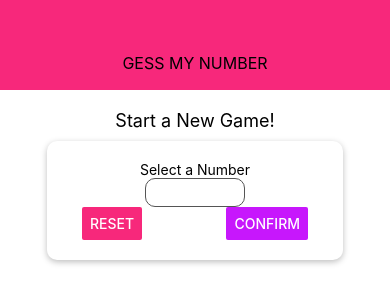
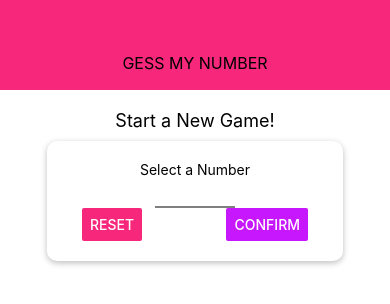
Before and after one commit to MostafaIn/Gess-Number-RN-Game, a React Native app: screen / in a window 390 px wide. Shown: the top 304 px of the page. Built offline with nearby package versions, Linux system fonts and the light colour scheme.

Commit message:
60. Cleaning user Input & controlling the soft keyboard

```diff
--- /dev/null
+++ b/components/Input.js
@@ -0,0 +1,16 @@
+import React from 'react'
+import { StyleSheet, TextInput } from 'react-native'
+
+const Input = (props) => {
+    return <TextInput {...props} style={{...styles.input, ...props.style}} />
+}
+
+export default Input
+
+const styles = StyleSheet.create({
+    input:{
+        height:30,
+        borderBottomColor:'gray',
+        borderBottomWidth:2
+    }
+})
--- a/screens/StartGame.js
+++ b/screens/StartGame.js
@@ -1,20 +1,28 @@
-import React from 'react'
-import { StyleSheet, Text, View, TextInput, Button } from 'react-native'
+import React,{ useState } from 'react'
+import { StyleSheet, Text, View, Button, TouchableWithoutFeedback, Keyboard } from 'react-native'
 
 import Card from '../components/Card';
+import Input from '../components/Input';
 
 import Colors from '../constants/colors';
 
 const StartGame = () => {
+    const [enteredValue, setEnteredValue] = useState('')
+
+    console.log(enteredValue)
     return (
+        <TouchableWithoutFeedback onPress={() => Keyboard.dismiss()}>
         <View style={styles.screen}>
             <Text style={styles.title}>Start a New Game!</Text>
             <Card style={styles.container}>
                 <Text>Select a Number</Text>
-                <TextInput
+                <Input
                     style={styles.input}
-                    type="number"
-
+                    blurOnSubmit
+                    keyboardType="number-pad"
+                    maxLength={2}
+                    value={enteredValue}
+                    onChangeText={value => setEnteredValue(value.replace(/[^0-9]/g, ''))}
                 />
                 <View style={styles.btns}>
                     <Button style={styles.btn} title="reset" color={Colors.primary}  />
@@ -22,6 +30,7 @@ const StartGame = () => {
                 </View>
             </Card>
         </View>
+        </TouchableWithoutFeedback>
     )
 }
 
@@ -44,10 +53,7 @@ const styles = StyleSheet.create({
         alignItems:'center'
     },
     input:{
-        width:100,
-        borderWidth:1,
-        borderColor:'#555',
-        borderRadius:10,
+        width:80,
         textAlign:'center',
         padding:5
     },
@@ -59,5 +65,5 @@ const styles = StyleSheet.create({
     },
     btn:{
         width: 90
-    }
+    },
 })
```
